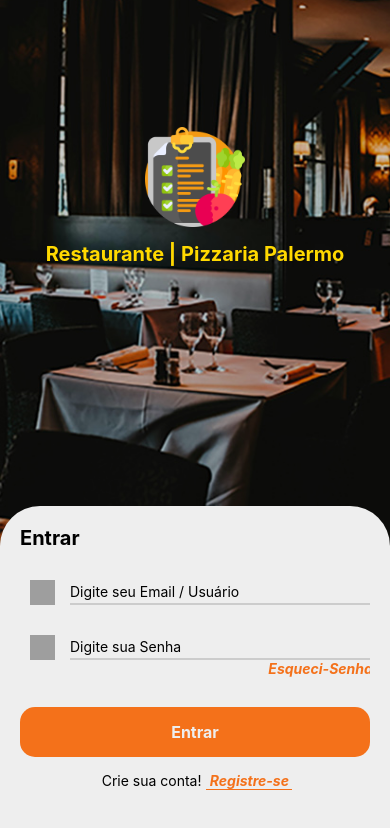
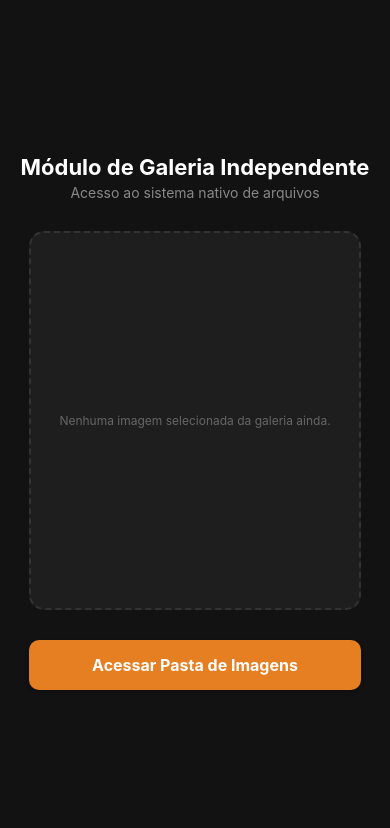
Before and after one commit to Cgustav209/appTDS03, a React Native app: screen /HomeScreen in a window 390 px wide. Shown: the top 828 px of the page. Built offline with nearby package versions, Linux system fonts and the light colour scheme; grey boxes are pictures that could not be loaded.

Commit message:
finalizacao da galeriaScreen, com implementacao do configuracoes de App

```diff
--- a/App.tsx
+++ b/App.tsx
@@ -1,217 +1,21 @@
-import React, { useState, useRef } from "react";
-import { StyleSheet, View, Text, TouchableOpacity, Button, Image, Dimensions, ActivityIndicator, Alert } from "react-native"
-import { CameraView, useCameraPermissions} from "expo-camera";
-
-// Pegamos a largura e altura da tela do disposivo SmarthPhone para garantir o tamanho da foto
-const { width, height} = Dimensions.get('window');
-
-// Variavel para controlar o ambiente (true = simula no fronr / false = envia pro servidor real)
-const isTestMode = true;
+import React from 'react';
+import { SafeAreaView, StyleSheet, StatusBar } from 'react-native';
+import GaleriaScreen  from './src/Presentation/componentes/GaleriaScreen';
 
 export default function App() {
-    const [permission, requestPermission] = useCameraPermissions();
-    const [capturedImage, setCapturedImage] = useState<string | null>(null);
-    const [isUploading, setUploading] = useState(false);
-    const cameraRef = useRef<any>(null);
-
-    if(!permission){
-        return(
-            <View style={ styles.container }>
-                <Text style= { styles.container }>
-                    Carregnado permissões...
-                </Text>
-            </View>
-        );
-    }
-
-    if (!permission.granted){
-        return(
-            <View style={ styles.container}>
-                <Text style={ styles.textPermissao }> Precisamos da sua permissao para mostrar a câmera! </Text>
-                <Button onPress={requestPermission} title="Conceder Permissão" />
-            </View>
-        );
-    }
-
-    const takePicture = async () => {
-        if (cameraRef.current){
-            // skiProcessong garante que o Android processe a imagem antes de entregar o URI
-            const option = { quality: 0.8, skipProcessing: false}
-
-            const photo = await cameraRef.current.takePictureAsync(option);
-
-            if (photo && photo.uri){
-                // Isso vai aparecer no terminal do VsCode
-                console.log('Foto tirada com com sucesso! Caminho:', photo.uri)
-                setCapturedImage(photo.uri);
-            }
-        }
-    };
-
-    const uploadImage = async () => {
-
-      if (!capturedImage) return;
-
-      setUploading(true);
-
-      try{
-        if (isTestMode){
-        /**
-         * MODO DE TESTE (APENAS FRONT-END)
-         */
-        console.log('Modo de teste ativo: Simulando o Upload...')
-
-        // Simula o tempo de uma requisição de rede "2 segundos"
-        await new Promise(resolve => setTimeout(resolve, 2000));
-
-        console.log('Upload simulando com sucesso! A imagem está pronta para ser usada no App.');
-        Alert.alert('Sucesso','Sua foto de perfil foi atualizada (Modo teste)!');
-
-        // A partir daqui pode ser utilizada e atualizada a foto na UI, no Context ou Redux
-
-      } else {
-        /**
-         *  MODO PRODUCAO (COMUNICACAO COM BACKEND)
-        */
-         // 1. Resolve o erro de "Unsupported FormDataPart" transformando o arquivo local em um Blob padrao da Web
-         const localImageResponse = await fetch(capturedImage);
-         const blob = await localImageResponse.blob();
-
-         // 2. Cria o FormData e anexa o blob (usando o padrao web que as versões novas do Expo exigem)
-         const formData = new FormData();
-         formData.append('profilePicture', blob, 'profile.jpg');
-
-         const UPLOAD_URL =  'https://sua-api/upload-endpoint'; // Substitua quando TIVER A 'API'
-
-         const response = await fetch(UPLOAD_URL, {
-          method: 'POST',
-          // DICA: Não coloque 'Content-type : mulpipart/form-data' aqui nos headers
-          // O fetch cuida de gerar os 'boundaries' corretamente se você não forcar manualmente.
-          headers:{
-              // 'Authorization': "Beares SEU_TOKEN_USUARIO' --- Para usuarios autenticados
-          },
-          body: formData,
-         });
-
-         if (response.ok){
-           const data = await response.json()
-
-           console.log('Upload concluido no servidor: ', data);
-           Alert.alert('Sucesso', 'Sua foto de perfil foi atualizada! - (BackEnd)');
-         } else {
-            Alert.alert('ERRO', 'Não foi possivel salvar a imagem no servidor.');
-         }
-      }
-    } catch (error){
-      console.error('Erro no upload: ', error);
-      Alert.alert('ERRO', 'Falha na conexão com o servidor. ' );
-    } finally {
-      setUploading(false); // Esconde o loading, independente de dar erro sucesso
-    }
-    };
-
-   return(
-     <View style={ styles.container }>
-        {capturedImage ? (
-        // tela de preview da foto
-        <View style={ styles.previewContainer }>
-            <Image
-            source={{ uri: capturedImage }}
-            style={ styles.preview }
-            resizeMode='cover' // Garante que a foto preencha o espaço total do SmartPhone
-            />
-        <View style={ styles.previewButtons }>
-          { isUploading ? (
-            <ActivityIndicator size='large' color='#00ff00'/>
-          ) : (
-            <>
-              <Button title="Usar como foto de Perfil" onPress={uploadImage} color='#28a745'/>
-              <View style={{ marginTop: 10}}>
-                <Button title="Tirar outra foto" onPress={() => setCapturedImage(null)} color='#dc3545' />
-              </View>
-            </>
-          )}
-        </View>
-     </View>
-        ) : (
-        // Tela da Câmera
-        <View style={ styles.cameraContainer }>
-            <CameraView style={ styles.camera } facing="front"  ref={cameraRef} />
-
-
-        <View style={ styles.buttonContainer }>
-          <TouchableOpacity style={ styles.button } onPress={takePicture}>
-            <Text style={ styles.textBtn }> Tirar Foto </Text>
-          </TouchableOpacity>
-        </View>
-
-      </View>
-
-    )}
-    </View>
-   );
+  return (
+    <SafeAreaView style={styles.container}>
+      {/* Configura a barra de status do topo para combinar com o tema escuro */}
+      <StatusBar barStyle="light-content" backgroundColor="#121212" />
+      {/* Renderiza a nossa tela de captura de imagem da galeria */}
+      <GaleriaScreen />
+    </SafeAreaView>
+  );
 }
 
 const styles = StyleSheet.create({
- container: {
+  container: {
     flex: 1,
-    backgroundColor: '#000',
-    alignContent:'center',
-    justifyContent: 'center',
-  },
-  textPermissao: {
-    color: '#fff',
-    textAlign: 'center',
-    marginBottom: 20,
-  },
-  cameraContainer: {
-    flex: 1,
-    width: '100%',
-    position: 'relative',
-  },
-  camera: {
-    flex: 1,
-    width: '100%',
-  },
-  buttonContainer: {
-    position: 'absolute',
-    bottom: 40,
-    width: '100%',
-    left:0,
-    right:0,
-    alignItems: 'center',
-    backgroundColor: 'transparent',
-  },
-  button: {
-    backgroundColor: '#fff',
-    padding: 15,
-    borderRadius: 30,
-    elevation: 5,
-  },
-  textBtn: {
-    fontSize: 16,
-    color: '#000',
-    fontWeight: 'bold',
-  },
-  textLight: {
-    color: '#fff',
-    textAlign: 'center',
-  },
-  previewContainer: {
-    flex: 1,
-    justifyContent:'center',
-    alignContent:'center',
-    backgroundColor: '#000',
-  },
-  preview: {
-    // Defini tamanahos fixos baseado na tela do celular
-    width: width * 0.85,
-    height: height * 0.70,
-    borderRadius: 12,
-  },
-  previewButtons: {
-    marginTop:20,
-    width: '80%',
-    alignContent: 'center',
+    backgroundColor: '#121212',
   },
 });
--- a/index.js
+++ b/index.js
@@ -1,6 +1,6 @@
 import { registerRootComponent } from 'expo';
 
-import App from './Aula3_App';
+import App from './App';
 
 // registerRootComponent calls AppRegistry.registerComponent('main', () => App);
 // It also ensures that whether you load the app in Expo Go or in a native build,
--- a/src/Presentation/componentes/GaleriaScreen.tsx
+++ b/src/Presentation/componentes/GaleriaScreen.tsx
@@ -1,7 +1,6 @@
 import React, { useState } from "react";
 import { StyleSheet, View, Text, Image, TouchableOpacity, Alert,Dimensions, ToastAndroid, Platform } from 'react-native';
 import *  as ImagePicker from 'expo-image-picker';
-import styles from "../theme/HomeStyles";
 
 const { width, height} = Dimensions.get('window');
 
@@ -73,19 +72,104 @@ return (
     {/* Botão Interativo para abrir as fotos */}
       <TouchableOpacity
         onPress={abrirGaleria}
-        style={ styles.bntGaleria}>
-        <Text style={styles.textBnt}>Acessar Pasta de Imagens</Text>
+        style={ styles.btnGaleria}>
+        <Text style={styles.textBtn}>Acessar Pasta de Imagens</Text>
 </TouchableOpacity>
 
 {/* Botão para limpar a seleção atual */}
 {selectedImage && (
   <TouchableOpacity
-        onPress={() => selectedImage(null)}
+        onPress={() => setSelectedImage(null)}
         style={[styles.btnLimpar, { backgroundColor: "#f00", marginTop: 12 }]}
     >
-        <Text style={styles.textBnt}>Limpar Imagem</Text>
+        <Text style={styles.textBtn}>Limpar Imagem</Text>
     </TouchableOpacity>
     )}
   </View>
 );
 }
+
+const styles = StyleSheet.create({
+
+  container: {
+        flex: 1,
+        backgroundColor: '#121212',
+        alignItems: 'center',
+        justifyContent: 'center',
+        padding: 20,
+    },
+
+    title: {
+        fontSize: 22,
+        fontWeight: 'bold',
+        color: '#fff',
+        marginBottom: 4,
+        textAlign: 'center',
+    },
+
+    subTitle: {
+        fontSize: 14,
+        color: '#888',
+        marginBottom: 30,
+        textAlign: 'center',
+    },
+
+    previewBox: {
+        width: width * 0.85,
+        height: height * 0.45,
+        backgroundColor: '#1e1e1e',
+        borderRadius: 15,
+        borderWidth: 2,
+        borderColor: '#333',
+        borderStyle: 'dashed',
+        justifyContent: 'center',
+        alignItems: 'center',
+        overflow: 'hidden',
+        marginBottom: 30,
+    },
+
+    image: {
+        width: '100%',
+        height: '100%',
+    },
+
+    textPlaceholder: {
+        fontSize: 12,
+        color: '#666',
+        textAlign: 'center',
+        paddingHorizontal: 20,
+    },
+
+    btnGaleria: {
+        backgroundColor: '#e67e22',
+        width: width * 0.85,
+        paddingVertical: 15,
+        borderRadius: 10,
+        alignItems: 'center',
+        elevation: 3,
+        shadowColor: '#000',
+        shadowOffset: { width: 0, height: 2 },
+        shadowOpacity: 0.25,
+        shadowRadius: 3.84,
+    },
+
+    textBtn: {
+        color: '#fff',
+        fontSize: 16,
+        fontWeight: 'bold',
+    },
+
+    btnLimpar: {
+        backgroundColor: '#e67e22',
+        width: width * 0.85,
+        paddingVertical: 15,
+        borderRadius: 10,
+        alignItems: 'center',
+        elevation: 3,
+        shadowColor: '#000',
+        shadowOffset: { width: 0, height: 2 },
+        shadowOpacity: 0.25,
+        shadowRadius: 3.84,
+    }
+
+})
```
